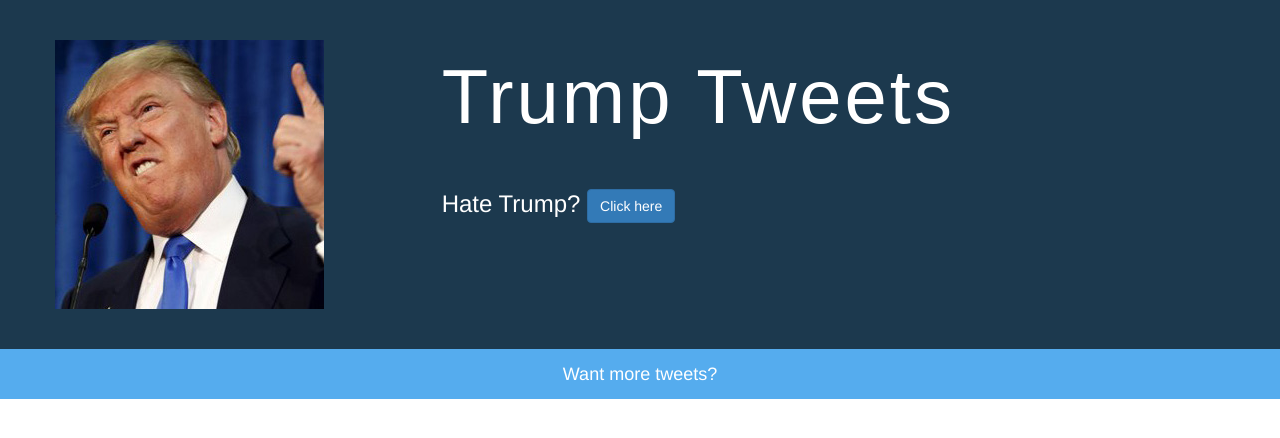
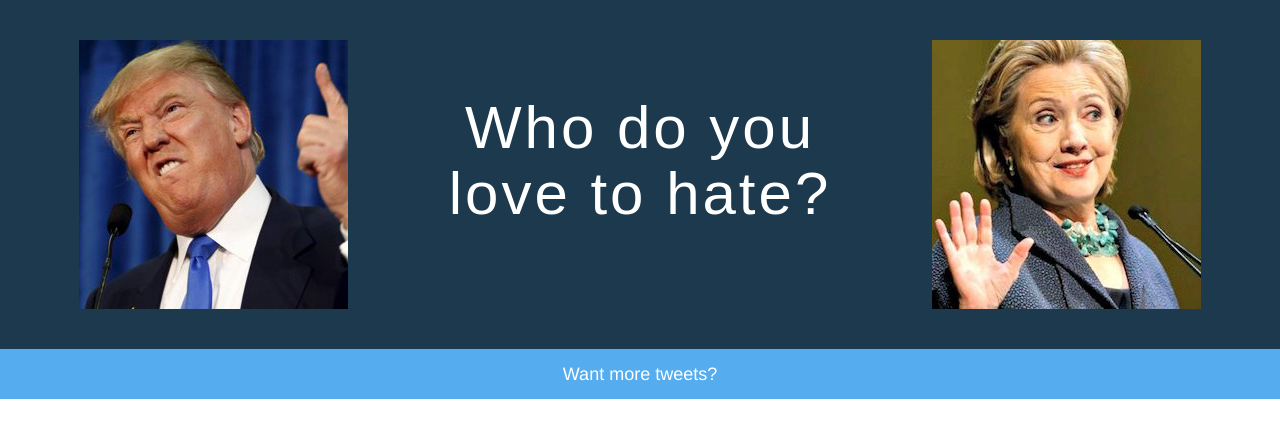
Before and after one commit to turboflanagan/trump-tweets, a plain HTML site: page index.html in a window 1280 px wide. Drawn offline with nearby package versions, Linux system fonts and the light colour scheme; some packages are replaced by stand-ins of ours; no server answers.

Commit message:
add pic of hillary with link to her tweets

```diff
--- a/compass/sass/styles.scss
+++ b/compass/sass/styles.scss
@@ -9,20 +9,21 @@
 			background-color: #1c394e;
 			width: 100%;
 			height: 349px;
+			text-align: center;
 			img{
 				padding-top: 40px;
-				padding-left: 40px;
 				max-width: 100%;
 			}
 			#header-text{
 			color: white;
 			margin-top: 35px;
+			text-align: center;
 			}
 			h1{
-			font-size: 76px;
+			font-size: 60px;
 			font-family: fantasy;
 			letter-spacing: 3px;
-			text-align: left;
+			padding-top: 40px;
 			}
 			h3{
 				color: white;
--- a/index.html
+++ b/index.html
@@ -24,10 +24,12 @@
 			<div id="header">
 				<div id="header-image" class="col-xs-4"><img src="images/trumptweets.jpg">
 				</div>
-				<div id="header-text" class="col-xs-8">
-				<h1>Trump Tweets</h1>
-				<h3>Hate Trump?
+				<div id="header-text" class="col-xs-4">
+				<h1>Who do you love to hate?</h1>
+				<!-- <h3>?
 				<button class="btn btn-primary" id="hate-trump-btn" ng-click="getHillaryTweets()">Click here</button></h3>
+ -->				</div>
+				<div id="right-header-image" ng-click="getHillaryTweets()" class="col-xs-4"><img src="images/hitlery.jpg">
 				</div>
 
 			</div>
```
Also changed, not shown: css/styles.css, images/hitlery.jpg (added).
